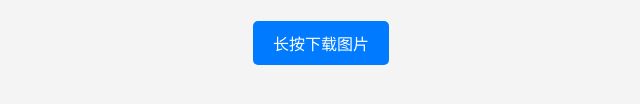
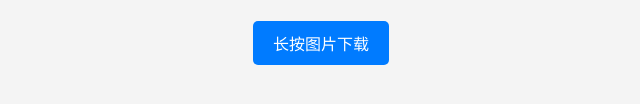
Before and after one commit to tangyi32/-, a plain HTML site: page index.html in a window 1280 px wide. Shown: the part 424-528 px from the top of the page, 319-959 px from the left. Drawn offline with Linux system fonts and the light colour scheme.

Commit message:
Update index.html

```diff
--- a/index.html
+++ b/index.html
@@ -38,6 +38,6 @@
     <h1>三个字记录</h1>
     <img src="https://github.com/tangyi32/sangezi/blob/cb664b401ce7aba6ac9f9b1c83eae3cfa5b62e7c/photo_1_2025-03-31_09-13-50.jpg?raw=true" alt="照片">
     <br>
-    <a href="https://github.com/tangyi32/sangezi/blob/cb664b401ce7aba6ac9f9b1c83eae3cfa5b62e7c/photo_1_2025-03-31_09-13-50.jpg?raw=true" download="photo.jpg" class="download-btn">长按下载图片</a>
+    <a href="https://github.com/tangyi32/sangezi/blob/cb664b401ce7aba6ac9f9b1c83eae3cfa5b62e7c/photo_1_2025-03-31_09-13-50.jpg?raw=true" download="photo.jpg" class="download-btn">长按图片下载</a>
 </body>
 </html>
```
